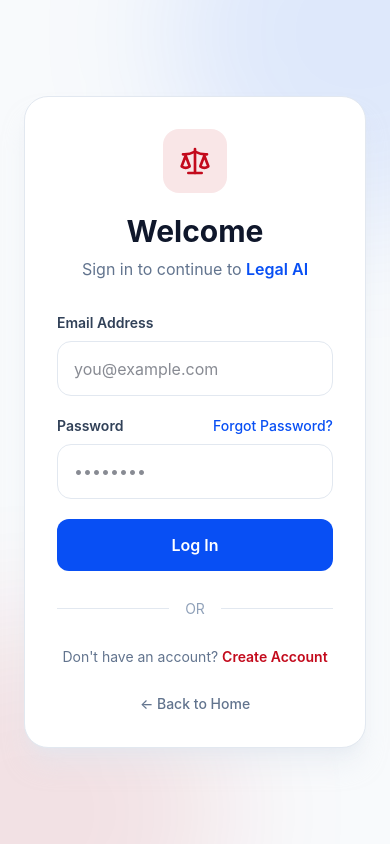
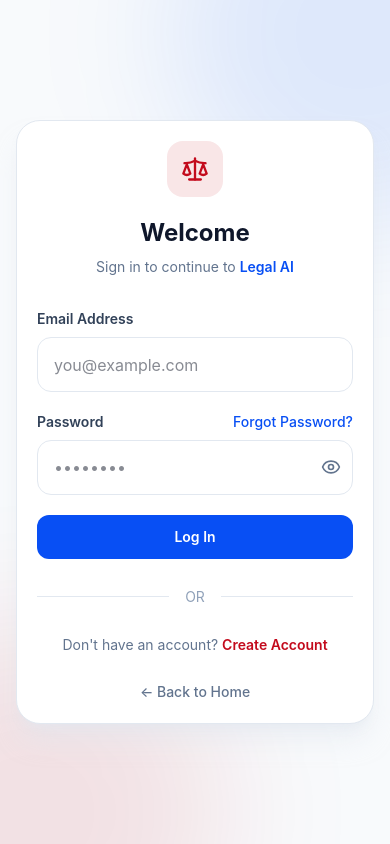
Before and after one commit to Smarikatripathi/Legal-Information-Assistance-System, a React app in the folder frontend/: page /login in a window 390 px wide. Built offline with nearby package versions, Linux system fonts and the light colour scheme; the HTML template or start-up script is replaced by a standard one.

Commit message:
added eye feature

```diff
--- a/frontend/src/pages/Login.jsx
+++ b/frontend/src/pages/Login.jsx
@@ -1,6 +1,6 @@
 import { useState } from "react";
 import { Link, useNavigate } from "react-router-dom";
-import { Scale } from "lucide-react";
+import { Scale, Eye, EyeOff } from "lucide-react";
 import { loginFetch } from "../services/authService";
 import { toast } from "react-toastify";
 
@@ -13,6 +13,7 @@
   });
 
   const [error, setError] = useState("");
+  const [showPassword, setShowPassword] = useState(false);
 
   const handleChange = (e) => {
     setForm({
@@ -31,12 +32,14 @@
       toast.success("Welcome back!");
       navigate("/dashboard");
     } catch (err) {
-      setError(err.response?.data?.detail || "Login failed. Please try again.");
+      setError(
+        err.response?.data?.detail || "Login failed. Please try again."
+      );
     }
   };
 
   return (
-    <main className="relative flex min-h-screen items-center justify-center overflow-hidden bg-slate-50 px-6">
+    <main className="relative flex min-h-screen items-center justify-center overflow-hidden bg-slate-50 px-4 py-8 sm:py-10">
       {/* Background */}
       <div className="pointer-events-none absolute inset-0">
         <div className="absolute -top-40 -right-40 h-96 w-96 rounded-full bg-[#084FF4]/10 blur-3xl" />
@@ -44,18 +47,22 @@
       </div>
 
       <div className="relative w-full max-w-md">
-        <div className="rounded-3xl border border-slate-200 bg-white p-8 shadow-xl shadow-slate-200/50">
+        <div className="rounded-3xl border border-slate-200 bg-white p-5 shadow-xl shadow-slate-200/50 sm:p-6 md:p-8">
           {/* Logo */}
           <div className="mb-8 text-center">
-            <div className="mx-auto flex h-16 w-16 items-center justify-center rounded-2xl bg-[#C30A1C]/10">
-              <Scale className="h-8 w-8 text-[#C30A1C]" />
+            <div className="mx-auto flex h-14 w-14 items-center justify-center rounded-2xl bg-[#C30A1C]/10 sm:h-16 sm:w-16">
+              <Scale className="h-7 w-7 text-[#C30A1C] sm:h-8 sm:w-8" />
             </div>
 
-            <h1 className="mt-5 text-3xl font-bold text-slate-900">Welcome</h1>
+            <h1 className="mt-5 text-2xl font-bold text-slate-900 sm:text-3xl">
+              Welcome
+            </h1>
 
-            <p className="mt-2 text-slate-500">
+            <p className="mt-2 text-sm text-slate-500">
               Sign in to continue to{" "}
-              <span className="font-semibold text-[#084FF4]">Legal AI</span>
+              <span className="font-semibold text-[#084FF4]">
+                Legal AI
+              </span>
             </p>
           </div>
 
@@ -100,16 +107,33 @@
                 </Link>
               </div>
 
+              <div className="relative">
                 <input
-                type="password"
+                  type={showPassword ? "text" : "password"}
                   name="password"
                   value={form.password}
                   onChange={handleChange}
                   placeholder="••••••••"
-                className="input"
+                  className="input pr-12"
                   minLength={6}
                   required
                 />
+
+                <button
+                  type="button"
+                  onClick={() => setShowPassword(!showPassword)}
+                  className="absolute inset-y-0 right-3 flex items-center text-slate-500 transition hover:text-[#084FF4]"
+                  aria-label={
+                    showPassword ? "Hide password" : "Show password"
+                  }
+                >
+                  {showPassword ? (
+                    <EyeOff size={20} />
+                  ) : (
+                    <Eye size={20} />
+                  )}
+                </button>
+              </div>
             </div>
 
             {/* Login Button */}
@@ -119,8 +143,10 @@
                 w-full
                 rounded-xl
                 bg-[#084FF4]
-                py-3.5
-                text-base
+                py-3
+                sm:py-3.5
+                text-sm
+                sm:text-base
                 font-semibold
                 text-white
                 transition-all
```
Lines whose indentation alone changed are shown as unchanged.
